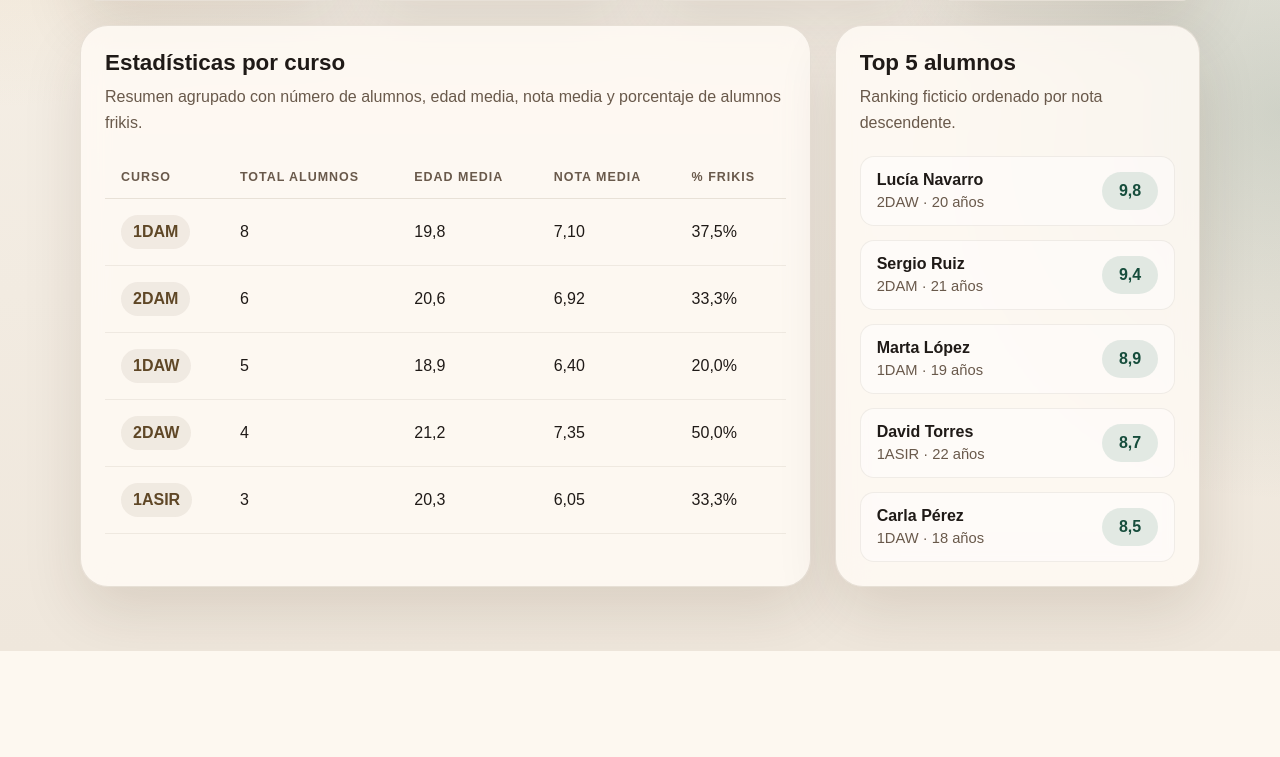
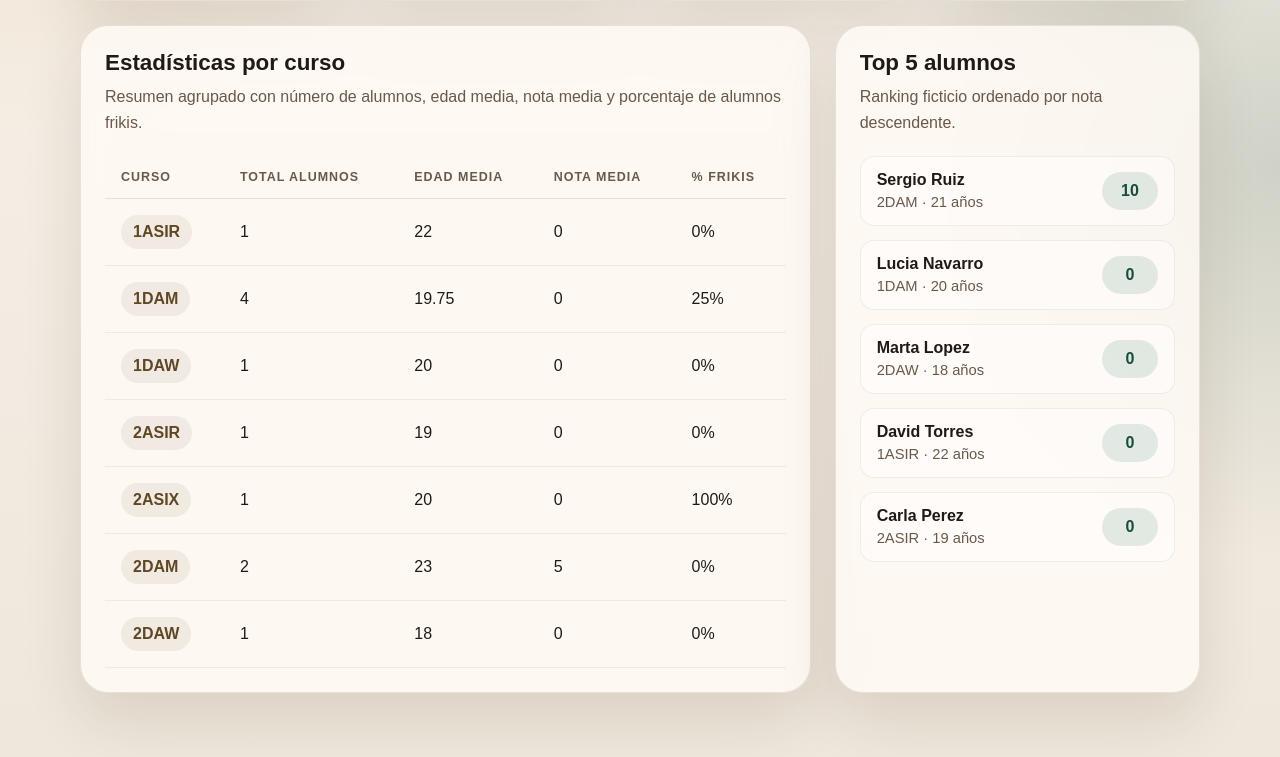
Before and after one commit to 2DAMEstacio/Programacion_1DAM, a PHP site: page /index.php?accion=resumen in a window 1280 px wide. Shown: the part 426-1183 px from the top of the page. Before the commit the page ends 1077 px from the top, so only its background shows below. Run offline with PHP 8.4, Linux system fonts and the light colour scheme; data comes from the database, SQL or seed files in the repository; both versions use the stored data as it was after the commit.

Commit message:
Añadido versión inicial de la pantalla de dashboard

```diff
--- a/PHP/crud_alumnos/src/controllers/DashboardController.php
+++ b/PHP/crud_alumnos/src/controllers/DashboardController.php
@@ -20,13 +20,16 @@ final class DashboardController
         $cardNotaMedia = $this->getCardTotal("Nota media global",  round($mediaNota, 2), "Promedio calculado sobre todos los alumnos");
         $cardAlumnosFrikis = $this->getCardTotal("Alumnos frikis", $totalFrikis, "$porcientoFrikis% del total registrado");
         $cardCursoMasNumeroso = $this->getCardTotal("Curso más numeroso", $datosSuperCurso["mejorCurso"], $datosSuperCurso["totalMatriculados"] . " alumnos matriculados");
+        $estadisticasPorCurso = Dashboard::getEstadisticas();
 
+        $top5 = $this->getTopAlumnosTable();
+
+        //$top5 = [$this->rowTop(), $this->rowTop(), $this->rowTop(), $this->rowTop(), $this->rowTop()];
         require __DIR__ . '/../views/pages/dashboard.php';
     }
 
     private function getCardTotal($titleCard, $valueCard, $descriptionCard)
     {
-
         ob_start();
         $title = $titleCard;
         $value = $valueCard;
@@ -34,4 +37,23 @@ final class DashboardController
         require __DIR__ . '/../views/dashboard/card_total.php';
         return ob_get_clean();
     }
+
+    private function getTopAlumnosTable()
+    {
+        $stringTopAlumnosTable = "";
+        $infoTopAlumnos = Dashboard::getTopAlumnos();
+        foreach ($infoTopAlumnos as $alumnoTopSel) {
+            ob_start();
+            // $nombre = $alumnoTopSel["nombre"];
+            // $edad = $alumnoTopSel["edad"];
+            // $curso = $alumnoTopSel["curso"];
+            // $nota = $alumnoTopSel["nota"];
+            require __DIR__ . '/../views/dashboard/row_top.php';
+            $stringTopAlumnosTable .= ob_get_clean();
+        }
+
+
+
+        return $stringTopAlumnosTable;
+    }
 }
--- a/PHP/crud_alumnos/src/models/Dashboard.php
+++ b/PHP/crud_alumnos/src/models/Dashboard.php
@@ -44,6 +44,38 @@ final class Dashboard
             break;
         }
         return $totalNotas;
+    }
+
+    public static function getEstadisticas()
+    {
+        $conexion = Database::conectar();
+        if ($conexion === null) {
+            return [];
+        }
+
+        $sql = "
+            SELECT curso, count(id) as total_alumnos,
+            AVG(edad) as edad_media, AVG(nota) as nota_media,
+            AVG(esfriki = 1) * 100 as frikis
+            FROM alumnos
+            GROUP BY curso
+        ";
+        $statement = $conexion->prepare($sql);
+        $statement->execute();
+        $estadisticasClase = $statement->fetchAll(PDO::FETCH_CLASS, EstadisticaClase::class);
+        return  $estadisticasClase;
+    }
+
+    public static function getTopAlumnos()
+    {
+
+        $conexion = Database::conectar();
+        if ($conexion === null) {
+            return [];
+        }
+        $sql = 'SELECT nombre, edad, curso, nota FROM alumnos ORDER BY nota DESC LIMIT 5';
+        $resultado = $conexion->query($sql);
+        return $resultado;
     }
 
     public static function getFrikisTotales()
--- /dev/null
+++ b/PHP/crud_alumnos/src/models/EstadisticaClase.php
@@ -0,0 +1,112 @@
+<?php
+
+namespace App\models;
+
+class EstadisticaClase
+{
+    private string $curso = "";
+    private int $total_alumnos = 0;
+    private float $edad_media = 0;
+    private float $nota_media = 0;
+    private float $frikis = 0;
+
+    /**
+     * Get the value of curso
+     */
+    public function getCurso()
+    {
+        return $this->curso;
+    }
+
+    /**
+     * Set the value of curso
+     *
+     * @return  self
+     */
+    public function setCurso($curso)
+    {
+        $this->curso = $curso;
+
+        return $this;
+    }
+
+    /**
+     * Get the value of total_alumnos
+     */
+    public function getTotal_alumnos()
+    {
+        return $this->total_alumnos;
+    }
+
+    /**
+     * Set the value of total_alumnos
+     *
+     * @return  self
+     */
+    public function setTotal_alumnos($total_alumnos)
+    {
+        $this->total_alumnos = $total_alumnos;
+
+        return $this;
+    }
+
+    /**
+     * Get the value of edad_media
+     */
+    public function getEdad_media()
+    {
+        return $this->edad_media;
+    }
+
+    /**
+     * Set the value of edad_media
+     *
+     * @return  self
+     */
+    public function setEdad_media($edad_media)
+    {
+        $this->edad_media = $edad_media;
+
+        return $this;
+    }
+
+    /**
+     * Get the value of nota_media
+     */
+    public function getNota_media()
+    {
+        return $this->nota_media;
+    }
+
+    /**
+     * Set the value of nota_media
+     *
+     * @return  self
+     */
+    public function setNota_media($nota_media)
+    {
+        $this->nota_media = $nota_media;
+
+        return $this;
+    }
+
+    /**
+     * Get the value of frikis
+     */
+    public function getFrikis()
+    {
+        return $this->frikis;
+    }
+
+    /**
+     * Set the value of frikis
+     *
+     * @return  self
+     */
+    public function setFrikis($frikis)
+    {
+        $this->frikis = $frikis;
+
+        return $this;
+    }
+}
--- /dev/null
+++ b/PHP/crud_alumnos/src/views/dashboard/row_top.php
@@ -0,0 +1,9 @@
+<?php
+?>
+<article class="ranking-item">
+    <div>
+        <strong><?= $alumnoTopSel["nombre"] ?></strong>
+        <span><?= $alumnoTopSel["curso"] ?> · <?= $alumnoTopSel["edad"] ?> años</span>
+    </div>
+    <div class="score"><?= $alumnoTopSel["nota"] ?></div>
+</article>
--- a/PHP/crud_alumnos/src/views/pages/dashboard.php
+++ b/PHP/crud_alumnos/src/views/pages/dashboard.php
@@ -21,13 +21,9 @@
 
         <section class="stats-grid">
             <?= $cardTotalAlumnos ?>
-
             <?= $cardNotaMedia ?>
-
             <?= $cardAlumnosFrikis ?>
-
             <?= $cardCursoMasNumeroso ?>
-
         </section>
 
         <section class="layout">
@@ -51,41 +47,15 @@
                             </tr>
                         </thead>
                         <tbody>
-                            <tr>
-                                <td><span class="badge">1DAM</span></td>
-                                <td>8</td>
-                                <td>19,8</td>
-                                <td>7,10</td>
-                                <td>37,5%</td>
-                            </tr>
-                            <tr>
-                                <td><span class="badge">2DAM</span></td>
-                                <td>6</td>
-                                <td>20,6</td>
-                                <td>6,92</td>
-                                <td>33,3%</td>
-                            </tr>
-                            <tr>
-                                <td><span class="badge">1DAW</span></td>
-                                <td>5</td>
-                                <td>18,9</td>
-                                <td>6,40</td>
-                                <td>20,0%</td>
-                            </tr>
-                            <tr>
-                                <td><span class="badge">2DAW</span></td>
-                                <td>4</td>
-                                <td>21,2</td>
-                                <td>7,35</td>
-                                <td>50,0%</td>
-                            </tr>
-                            <tr>
-                                <td><span class="badge">1ASIR</span></td>
-                                <td>3</td>
-                                <td>20,3</td>
-                                <td>6,05</td>
-                                <td>33,3%</td>
-                            </tr>
+                            <?php foreach ($estadisticasPorCurso as $estadisticaSeleccionada): ?>
+                                <tr>
+                                    <td><span class="badge"><?= $estadisticaSeleccionada->getCurso() ?></span></td>
+                                    <td><?= $estadisticaSeleccionada->getTotal_alumnos() ?></td>
+                                    <td><?= $estadisticaSeleccionada->getEdad_media() ?></td>
+                                    <td><?= $estadisticaSeleccionada->getNota_media() ?></td>
+                                    <td><?= $estadisticaSeleccionada->getFrikis() . '%' ?></td>
+                                </tr>
+                            <?php endforeach; ?>
                         </tbody>
                     </table>
                 </div>
@@ -100,45 +70,16 @@
                 </div>
 
                 <div class="ranking-list">
-                    <article class="ranking-item">
-                        <div>
-                            <strong>Lucía Navarro</strong>
-                            <span>2DAW · 20 años</span>
-                        </div>
-                        <div class="score">9,8</div>
-                    </article>
 
-                    <article class="ranking-item">
-                        <div>
-                            <strong>Sergio Ruiz</strong>
-                            <span>2DAM · 21 años</span>
-                        </div>
-                        <div class="score">9,4</div>
-                    </article>
+                    <?= $top5; ?>
 
-                    <article class="ranking-item">
-                        <div>
-                            <strong>Marta López</strong>
-                            <span>1DAM · 19 años</span>
-                        </div>
-                        <div class="score">8,9</div>
-                    </article>
-
-                    <article class="ranking-item">
-                        <div>
-                            <strong>David Torres</strong>
-                            <span>1ASIR · 22 años</span>
-                        </div>
-                        <div class="score">8,7</div>
-                    </article>
-
-                    <article class="ranking-item">
-                        <div>
-                            <strong>Carla Pérez</strong>
-                            <span>1DAW · 18 años</span>
-                        </div>
-                        <div class="score">8,5</div>
-                    </article>
+                    <!-- <article class="ranking-item">
+                            <div>
+                                <strong>Lucía Navarro</strong>
+                                <span>2DAW · 20 años</span>
+                            </div>
+                            <div class="score">9,8</div>
+                        </article> -->
                 </div>
             </aside>
         </section>
```
Also changed, not shown: PHP/crud_alumnos/database/users.sql (added, +22 -0 lines), PHP/crud_alumnos/public/assets/app.css.
